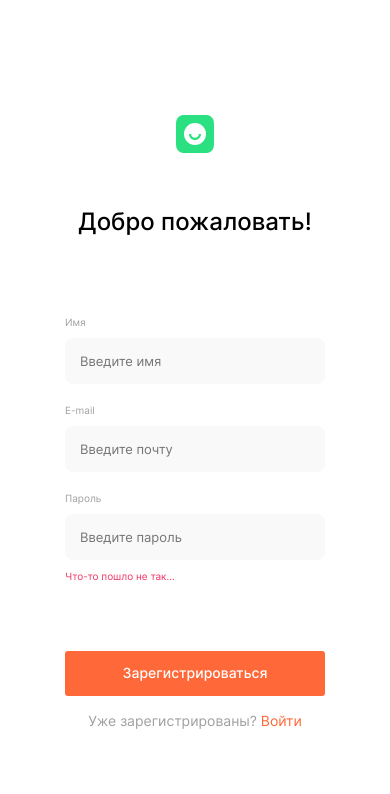
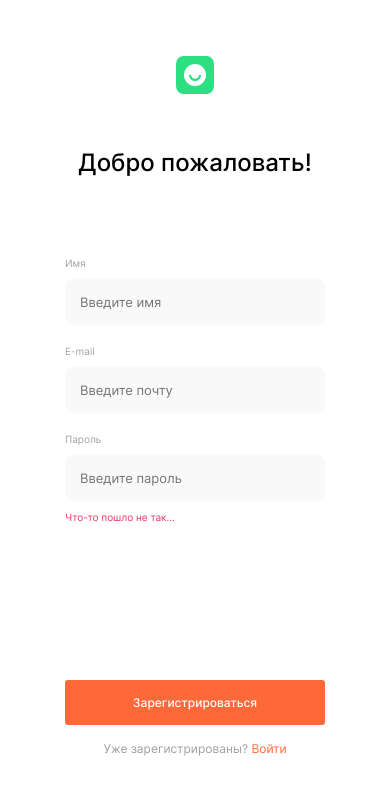
Before and after one commit to keeonezy/movies-explorer-frontend, a React (Create React App) app: page /signup in a window 390 px wide. Shown: the top 794 px of the page. Built offline with nearby package versions, Linux system fonts and the light colour scheme; the HTML template or start-up script is replaced by a standard one.

Commit message:
refactor form auth with pixel perfect

```diff
--- a/src/components/Navigation/Navigation.jsx
+++ b/src/components/Navigation/Navigation.jsx
@@ -9,7 +9,7 @@ function Navigation({ loggedIn }) {
 
     return (
         <>
-            {loggedIn ? (
+            {!loggedIn ? (
                 <>
                     <div className="header__container-left">
                         <Link to="/" className="link">
--- a/src/components/Register/Register.css
+++ b/src/components/Register/Register.css
@@ -1,7 +1,6 @@
 .auth {
-    margin: 0 auto;
+    margin: 70px auto 0;
     max-width: 396px;
-    min-height: 100vh;
     display: flex;
     flex-direction: column;
     justify-content: center;
@@ -92,9 +91,16 @@
     cursor: pointer;
 }
 
+@media screen and (max-width: 1140px) {
+    .auth {
+        margin: 232px auto 0;
+    }
+}
+
 @media screen and (max-width: 740px) {
 
     .auth {
+        margin: 56px auto 0;
         max-width: 260px;
         align-items: center;
     }
@@ -108,10 +114,20 @@
     }
 
     .auth__form-button {
+        margin-top: 157px;
         width: 260px;
+        font-size: 12px;
     }
 
     .auth__form-button-login {
         margin-top: 267px;
     }
+
+    .auth__info {
+        font-size: 12px;
+    }
+
+    .auth__info span {
+        font-size: 12px;
+    }
 }
--- a/src/components/Register/Register.jsx
+++ b/src/components/Register/Register.jsx
@@ -23,7 +23,7 @@ function Register() {
 
                 <p className="auth__input-name">Пароль</p>
                 <div className="auth__input-design">
-                    <input type="password" className="auth__input auth__text-password input" placeholder="Введите пароль" required />
+                    <input type="password" className="auth__input auth__text-password input auth__input-error" placeholder="Введите пароль" required />
                 </div>
                 <p className="auth__input-text-error">Что-то пошло не так...</p>
 
--- a/src/components/SearchForm/SearchForm.css
+++ b/src/components/SearchForm/SearchForm.css
@@ -6,7 +6,7 @@
 .search-form__data {
     margin: 0;
     padding: 0;
-    padding-bottom: 9px;
+    padding-bottom: 15px;
     border: 0;
     display: flex;
     justify-content: space-between;
@@ -35,6 +35,10 @@
 }
 
 @media screen and (max-width: 740px) {
+    .search-form__data {
+        padding-bottom: 9px;
+    }
+
     .search-form {
         margin: 92px 14px 50px;
     }
```
